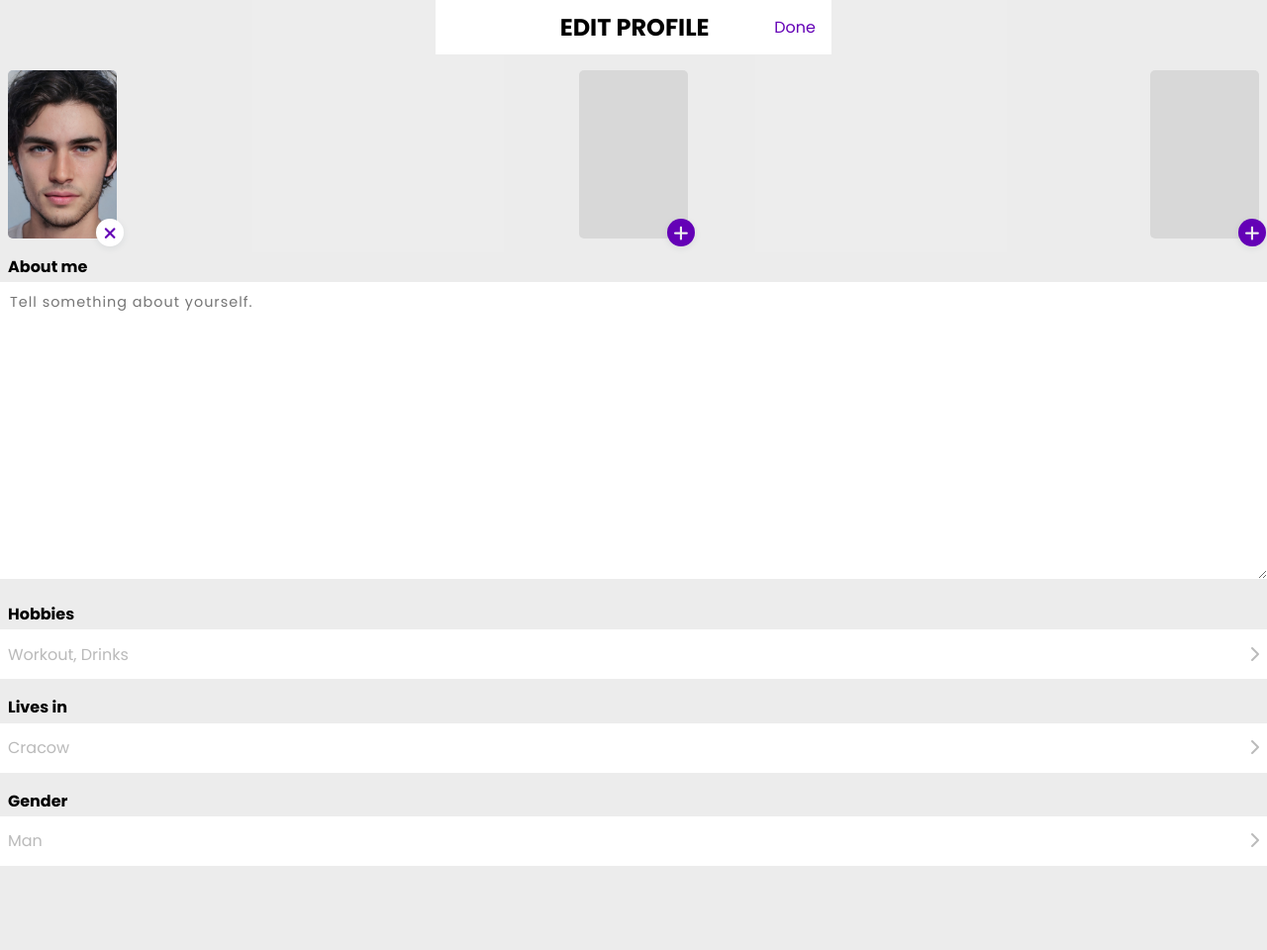
After one commit to Kaspyy/astre, a PHP site: page /public/views/edit_profile.html in a window 1280 px wide. The commit adds this page. Shown: the whole page at 99% size. Run offline with PHP 8.4, Linux system fonts and the light colour scheme; some libraries are stand-ins or nearby versions.

Commit message:
added profile views

```diff
--- a/public/css/style.css
+++ b/public/css/style.css
@@ -448,7 +448,8 @@ form.sign-up-form {
 }
 .hobby {
   text-align: center;
-  background: transparent linear-gradient(90deg, #575757 0%, #111111 100%) 0% 0% no-repeat padding-box;
+  background: transparent linear-gradient(90deg, #575757 0%, #111111 100%) 0% 0%
+    no-repeat padding-box;
   color: white;
   height: 1.2rem;
   border-radius: 9px;
@@ -456,16 +457,17 @@ form.sign-up-form {
   font-size: 0.8rem;
   display: inline-block;
 }
-.hobby:nth-child(2){
+.hobby:nth-child(2) {
   grid-column: 1;
   grid-row: 2;
-  background: transparent linear-gradient(90deg, #6401B6 0%, #32015B 100%) 0% 0% no-repeat padding-box;
+  background: transparent linear-gradient(90deg, #6401b6 0%, #32015b 100%) 0% 0%
+    no-repeat padding-box;
 }
-.hobby:nth-child(3){
+.hobby:nth-child(3) {
   grid-column: 2;
   grid-row: 2;
 }
-.hobby:nth-child(4){
+.hobby:nth-child(4) {
   grid-column: 3;
   grid-row: 2;
 }
@@ -562,7 +564,8 @@ form.sign-up-form {
 .zodiac-signs-container > i {
   align-content: center;
   font-size: 1.5rem;
-  color: transparent linear-gradient(90deg, #6401B6 0%, #32015B 100%) 0% 0% no-repeat padding-box;
+  color: transparent linear-gradient(90deg, #6401b6 0%, #32015b 100%) 0% 0%
+    no-repeat padding-box;
   display: flex;
   justify-content: center;
   align-items: center;
@@ -572,7 +575,8 @@ form.sign-up-form {
   font-size: 2.5rem;
   padding: 1rem 1rem;
   color: #fff;
-  background: transparent linear-gradient(90deg, #6401B6 0%, #32015B 100%) 0% 0% no-repeat padding-box;
+  background: transparent linear-gradient(90deg, #6401b6 0%, #32015b 100%) 0% 0%
+    no-repeat padding-box;
   box-shadow: 0 2px 6px 0 rgba(112, 125, 134, 0.14);
   height: 60px;
   width: 60px;
@@ -585,7 +589,8 @@ form.sign-up-form {
 }
 
 .user-zodiac-sign-indicator {
-  background: transparent linear-gradient(90deg, #575757 0%, #111111 100%) 0% 0% no-repeat padding-box;
+  background: transparent linear-gradient(90deg, #575757 0%, #111111 100%) 0% 0%
+    no-repeat padding-box;
   color: white;
   display: inline-block;
   position: absolute;
@@ -594,14 +599,14 @@ form.sign-up-form {
   top: 0;
   right: -0.6rem;
   border-radius: 10px;
-
 }
 
 .their-zodiac-sign {
   font-size: 2.5rem;
   padding: 1rem 1rem;
   color: #fff;
-  background: transparent linear-gradient(90deg, #6401B6 0%, #32015B 100%) 0% 0% no-repeat padding-box;
+  background: transparent linear-gradient(90deg, #6401b6 0%, #32015b 100%) 0% 0%
+    no-repeat padding-box;
   height: 60px;
   width: 60px;
   display: flex;
@@ -633,7 +638,7 @@ form.sign-up-form {
   color: white;
   height: 1.5rem;
   width: calc(200px * 0.5);
-  background-color: #FFEA00;
+  background-color: #ffea00;
   border-radius: 20px;
 }
 .other-percentages-container {
@@ -649,24 +654,24 @@ form.sign-up-form {
   margin: 5px;
 }
 
-.other-percentage-background-bar{
+.other-percentage-background-bar {
   width: 100px;
   height: 1rem;
   background-color: #dadfe6;
   border-radius: 20px;
 }
- .love-percentage-foreground-bar {
-  display:  flex;
+.love-percentage-foreground-bar {
+  display: flex;
   justify-content: center;
   align-items: center;
   color: white;
   width: calc(100px * 0.4);
   height: 1rem;
-  background-color: #FFEA00;
+  background-color: #ffea00;
   border-radius: 20px;
 }
 .sex-percentage-foreground-bar {
-  display:  flex;
+  display: flex;
   justify-content: center;
   align-items: center;
   color: white;
@@ -676,18 +681,18 @@ form.sign-up-form {
   border-radius: 20px;
 }
 .friendship-percentage-foreground-bar {
-  display:  flex;
+  display: flex;
   justify-content: center;
   align-items: center;
   color: white;
   width: calc(100px * 0.6);
   height: 1rem;
-  background-color: #FFEA00;
+  background-color: #ffea00;
   border-radius: 20px;
 }
 
 .compatibility > .photo-bio {
-  margin-top: .5rem;
+  margin-top: 0.5rem;
 }
 
 /* Actions */
@@ -905,3 +910,177 @@ form.sign-up-form {
     border-left: 5px solid #7a00ac;
   }
 }
+
+/* PROFILE */
+
+.profile-screen-background {
+  background: transparent linear-gradient(90deg, #8b1fe2 0%, #5e00ac 100%) 0% 0%
+    no-repeat padding-box;
+  height: calc(100vh - 44px);
+  width: 100vw;
+}
+
+.profile-screen-foreground {
+  background-color: white;
+  display: flex;
+  flex-direction: column;
+  height: 65%;
+  box-shadow: 0 4px 10px -4px;
+}
+.profile-main-photo-container {
+  display: flex;
+  flex-direction: column;
+  justify-content: center;
+  align-items: center;
+}
+.profile-main-photo-container > h2 {
+  word-spacing: 0.3rem;
+  margin-bottom: 3rem;
+}
+.profile-main-photo-background-1 {
+  background: transparent linear-gradient(90deg, #8b1fe2 0%, #5e00ac 100%) 0% 0%
+    no-repeat padding-box;
+  width: 220px;
+  height: 220px;
+  display: flex;
+  flex-direction: column;
+  border-radius: 50%;
+  justify-content: center;
+  align-items: center;
+  margin: 40px auto 10px auto;
+}
+.profile-main-photo-background-2 {
+  background-color: white;
+  width: 210px;
+  height: 210px;
+  display: flex;
+  border-radius: 50%;
+  justify-content: center;
+  align-items: center;
+}
+
+.profile-main-photo,
+.profile-main-photo > img {
+  width: 200px;
+  height: 200px;
+  display: flex;
+  border-radius: 50%;
+  justify-content: center;
+  align-items: center;
+  flex-direction: column;
+}
+
+.profile-options-panel {
+  display: flex;
+  flex-direction: row;
+  justify-content: space-around;
+}
+.profile-action-container {
+  text-align: center;
+  font-size: 1rem;
+  color: rgba(136, 136, 136, 0.77);
+}
+
+.edit-profile-screen-background {
+  background-color: #5757571c;
+  height: 120vh;
+}
+.edit-profile-screen-background > .navbar {
+  justify-content: center;
+  z-index: 2;
+}
+.navbar > h2 {
+  display: flex;
+  justify-content: center;
+  flex: 1;
+  transform: translateX(30px);
+}
+.done-button {
+  display: flex;
+  align-items: center;
+  color: #6401b6;
+  margin-right: 1rem;
+}
+.edit-profile-photos-container {
+  display: flex;
+  flex-direction: row;
+  justify-content: space-between;
+  margin: 1rem 0.5rem;
+}
+.edit-profile-photo-container {
+  background-color: #57575723;
+  height: 170px;
+  width: 110px;
+  border-radius: 5px;
+  position: relative;
+}
+.edit-profile-photo-container > img {
+  width: 100%;
+  height: 100%;
+  object-fit: cover;
+  border-radius: 5px;
+}
+
+.action-add {
+  background: #6401b6;
+  box-shadow: 0 2px 6px 0 rgb(112 125 134 / 14%);
+  position: absolute;
+  top: 150px;
+  right: -7px;
+  margin: 0;
+  height: 28px;
+  width: 28px;
+  font-size: 17px;
+  color: #f0f0f0;
+  display: flex;
+  align-items: center;
+  justify-content: center;
+  border-radius: 50%;
+  transition: transform 500ms ease;
+}
+
+.action-remove {
+  background: #fff;
+  box-shadow: 0 2px 6px 0 rgb(112 125 134 / 14%);
+  position: absolute;
+  top: 150px;
+  right: -7px;
+  margin: 0;
+  height: 28px;
+  width: 28px;
+  font-size: 17px;
+  color: #6401b6;
+  display: flex;
+  align-items: center;
+  justify-content: center;
+  border-radius: 50%;
+  transition: transform 500ms ease;
+}
+
+.edit-profile-screen-background h4 {
+  margin: 1rem 0.5rem 0.2rem;
+}
+textarea {
+  width: 100vw;
+  height: 300px;
+  border: none;
+  font-family: "Poppins", sans-serif;
+  font-size: 0.9rem;
+  letter-spacing: 1px;
+  padding: 10px;
+}
+
+textarea:focus, input:focus{
+  outline: none;
+}
+
+.edit-profile-choose-container {
+  display: flex;
+  flex-direction: row;
+  justify-content: space-between;
+  align-items: center;
+  padding: 0 0.5rem;
+  background-color: white;
+  height: 50px;
+  color: #57575769;
+}
--- /dev/null
+++ b/public/views/edit_profile.html
@@ -0,0 +1,80 @@
+<!DOCTYPE html>
+<html lang="en">
+  <head>
+    <meta charset="UTF-8" />
+    <meta http-equiv="X-UA-Compatible" content="IE=edge" />
+    <meta name="viewport" content="width=device-width, initial-scale=1.0" />
+    <link
+      href="https://fonts.googleapis.com/css2?family=Poppins:wght@300;400;600;700&display=swap"
+      rel="stylesheet"
+    />
+    <title>Edit profile | Astre</title>
+    <link rel="stylesheet" href="../css/style.css" />
+  </head>
+  <body>
+    <div class="edit-profile-screen-background">
+      <nav class="navbar">
+        <h2>EDIT PROFILE</h2>
+        <div class="done-button">Done</div>
+      </nav>
+      <div class="edit-profile-photos-container">
+        <div class="edit-profile-photo-container">
+          <img src="../img/profilepics/profile-pic.jpg" alt="" />
+          <div class="action-remove">
+            <i class="fas fa-times"></i>
+          </div>
+        </div>
+        <div class="edit-profile-photo-container">
+          <div class="action-add">
+            <i class="fas fa-plus"></i>
+          </div>
+        </div>
+        <div class="edit-profile-photo-container">
+          <div class="action-add">
+            <i class="fas fa-plus"></i>
+          </div>
+        </div>
+      </div>
+      <div class="edit-profile-bio">
+        <h4>About me</h4>
+        <textarea
+          id="user-bio"
+          name="bio"
+          maxlength="250"
+          placeholder="Tell something about yourself."
+        ></textarea>
+      </div>
+      <div class="edit-profile-choose">
+        <h4>Hobbies</h4>
+        <div class="edit-profile-choose-container">
+          Workout, Drinks
+          <div class="arrow-button">
+            <i class="fas fa-chevron-right"></i>
+          </div>
+        </div>
+      </div>
+      <div class="edit-profile-choose">
+        <h4>Lives in</h4>
+        <div class="edit-profile-choose-container">
+          Cracow
+          <div class="arrow-button">
+            <i class="fas fa-chevron-right"></i>
+          </div>
+        </div>
+      </div>
+      <div class="edit-profile-choose">
+        <h4>Gender</h4>
+        <div class="edit-profile-choose-container">
+          Man
+          <div class="arrow-button">
+            <i class="fas fa-chevron-right"></i>
+          </div>
+        </div>
+      </div>
+    </div>
+    <script
+      src="https://kit.fontawesome.com/8a50b84207.js"
+      crossorigin="anonymous"
+    ></script>
+  </body>
+</html>
```
Also changed, not shown: public/views/profile.html (added, +55 -0 lines), public/img/profilepics/profile-pic.jpg (added).
